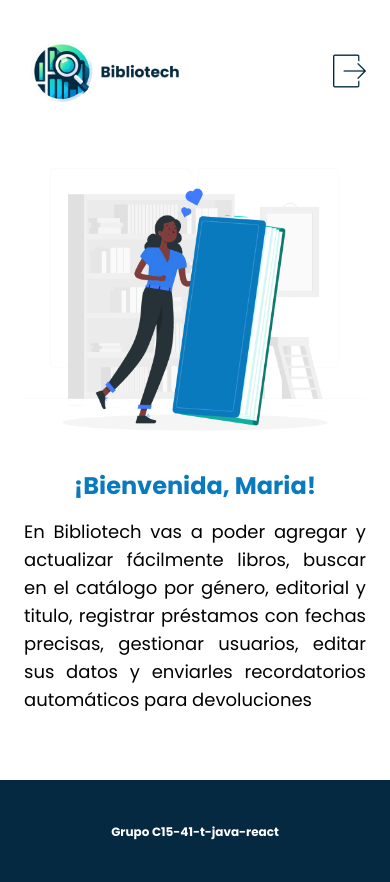
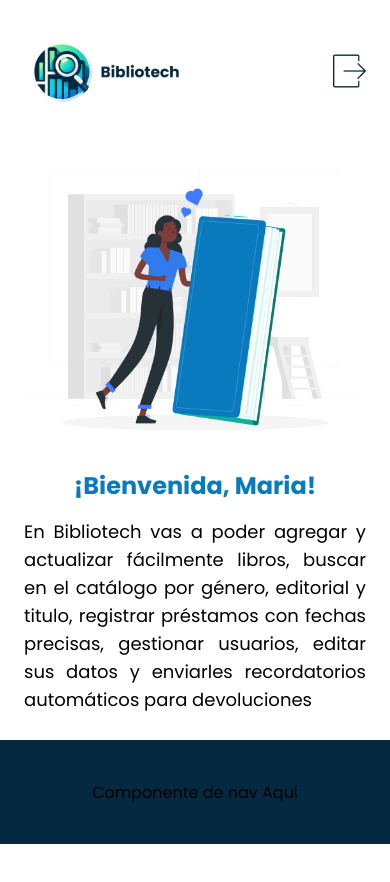
Before and after one commit to No-Country/c15-41-t-java-react, a React (Vite) app in the folder FrontEnd/: page / in a window 390 px wide. Both pictures are taken after typing "name@example.com", "Sample123" into the empty fields and a click on the button "Iniciar sesión". After the commit the page ends 844 px from the top, so only its background shows below. Built offline with nearby package versions, Linux system fonts and the light colour scheme.

Commit message:
Terminado diseño para responsive

```diff
--- a/FrontEnd/src/components/Footer.tsx
+++ b/FrontEnd/src/components/Footer.tsx
@@ -1,7 +1,7 @@
 const Footer = () => {
   return (
     <div className="flex h-16 w-full items-center justify-center bg-blueDark p-5 max-lg:h-[104px]">
-      <p className="hidden text-xs font-bold text-white max-md:block">Grupo C15-41-t-java-react</p>
+      <p className="hidden max-md:block">Componente de nav Aquí</p>
       <p className="text-xs font-bold text-white max-md:hidden">
         Copyright 2023 (c).Grupo C15-41-t-java-react
       </p>
--- a/FrontEnd/src/components/Layout.tsx
+++ b/FrontEnd/src/components/Layout.tsx
@@ -16,25 +16,25 @@ export default function Layout() {
         />
         <Link
           to="/home"
-          className="p-8 text-center text-2xl font-bold text-black no-underline hover:underline max-lg:hidden"
+          className="p-8 text-center text-2xl text-black no-underline hover:underline max-lg:hidden"
         >
           Inicio
         </Link>
         <Link
           to="/libros"
-          className="p-8 text-center text-2xl font-bold text-black no-underline hover:underline max-lg:hidden"
+          className="p-8 text-center text-2xl text-black no-underline hover:underline max-lg:hidden"
         >
           Libros y catalogo
         </Link>
         <Link
           to="/prestamos"
-          className="p-8 text-center text-2xl font-bold text-black no-underline hover:underline max-lg:hidden"
+          className="p-8 text-center text-2xl text-black no-underline hover:underline max-lg:hidden"
         >
           Prestamos
         </Link>
         <Link
           to="/usuarios"
-          className="p-8 text-center text-2xl font-bold text-black no-underline hover:underline max-lg:hidden"
+          className="p-8 text-center text-2xl text-black no-underline hover:underline max-lg:hidden"
         >
           Usuarios
         </Link>
@@ -45,7 +45,7 @@ export default function Layout() {
           <img src="/Logout.png" alt="logout" />
         </button>
       </header>
-      <main className="m-13 min-h-[calc(100vh-9rem-4rem)] max-lg:h-[calc(100vh-9rem-104px)]">
+      <main className="min-h-[calc(100vh-9rem-4rem)] max-lg:min-h-[calc(100vh-9rem-104px)]">
         <Outlet />
       </main>
       <Footer />
```
